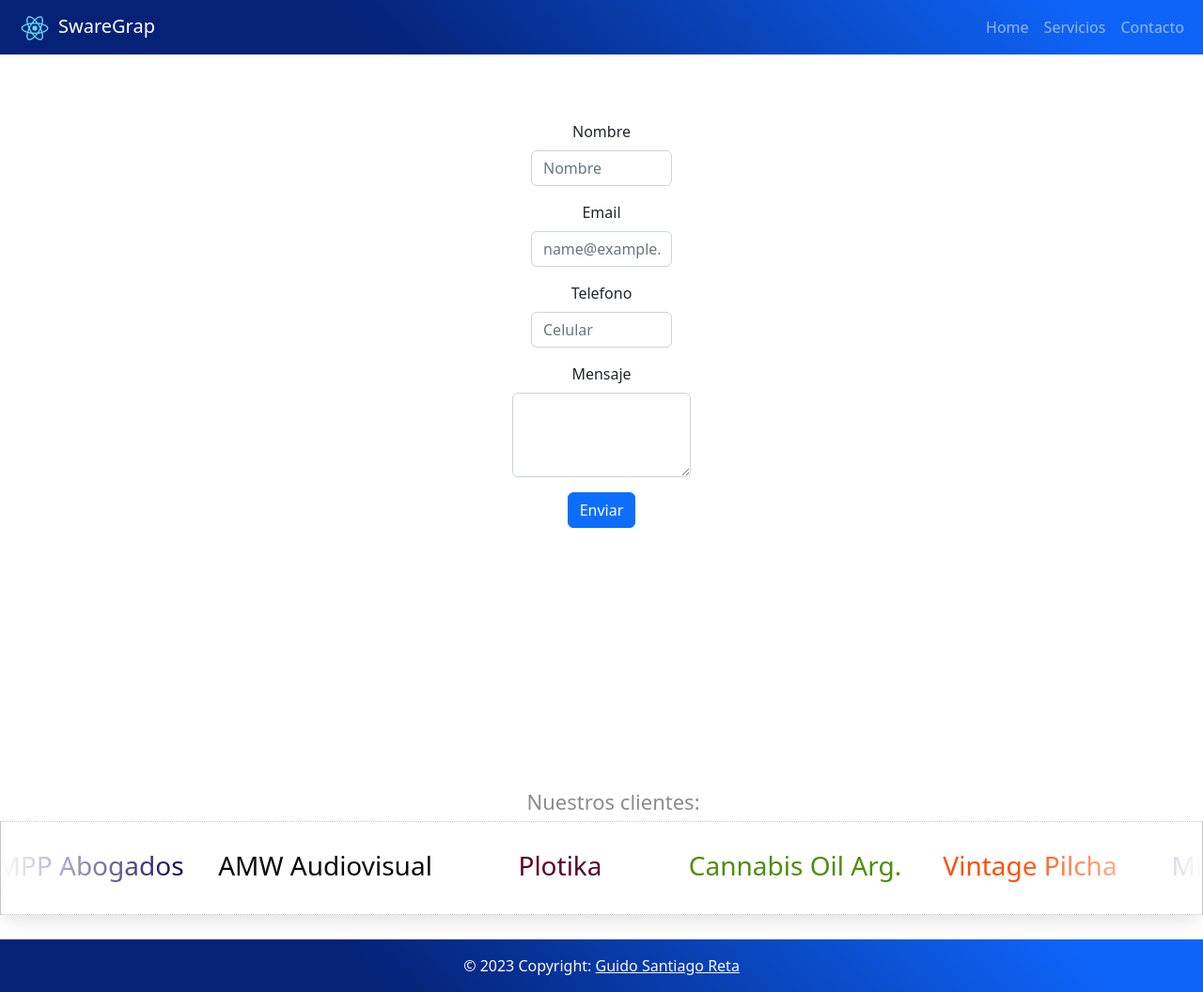
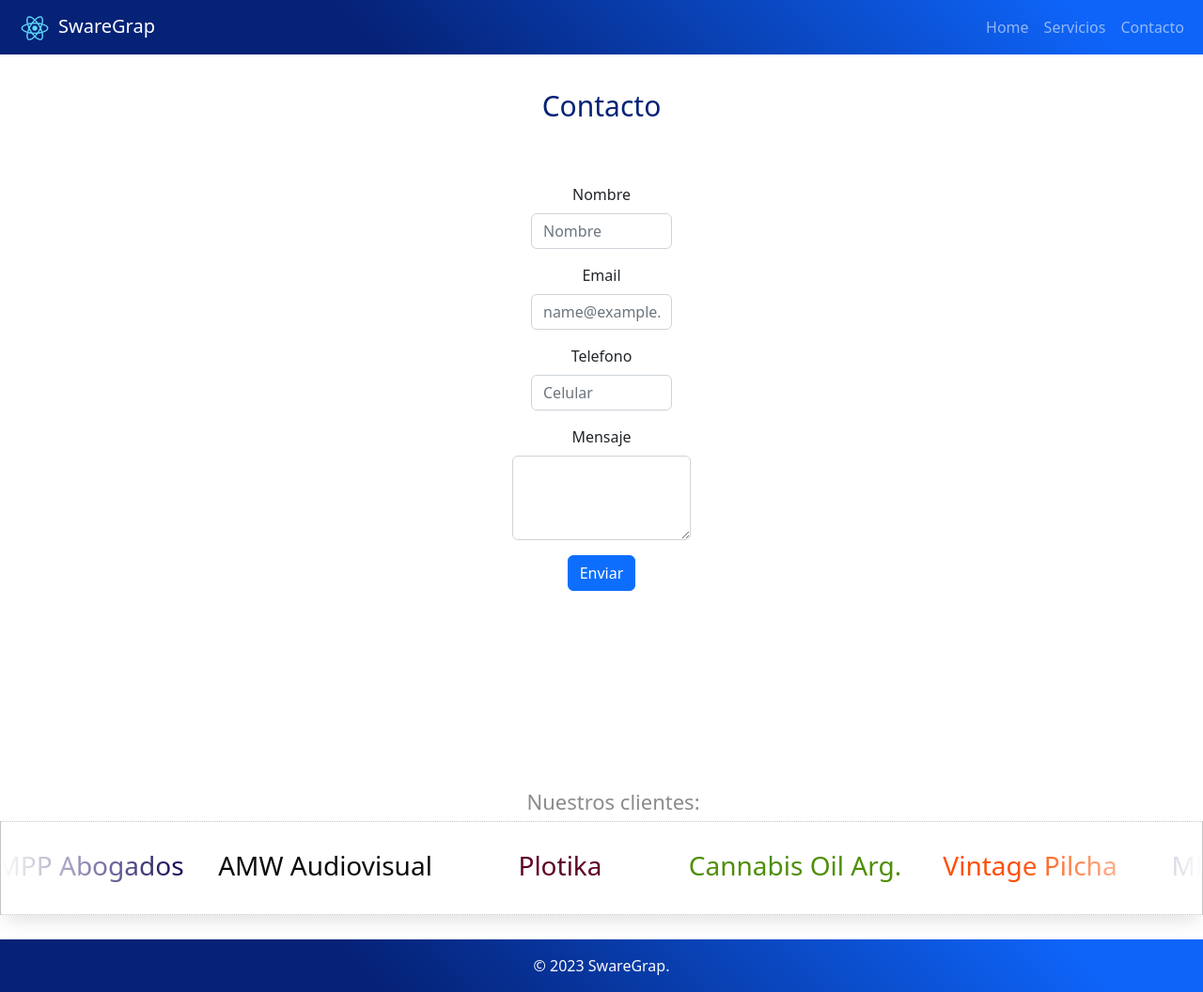
Before and after one commit to GuidoSantiagoReta/Swaregrap-reactrouterv6, a React (Create React App) app: page /contact in a window 1280 px wide. Shown: the whole page at 94% size. Built offline with nearby package versions, Linux system fonts and the light colour scheme.

Commit message:
General modifications-5

```diff
--- a/src/App.css
+++ b/src/App.css
@@ -39,7 +39,7 @@ section {
 
     height: 100vh;
     overflow: hidden;
-
+    background: #ffffff;
 
 
 }
@@ -49,6 +49,7 @@ section {
   height: 100vh;
   background-color: rgb(255, 255, 255);
 }
+
 
 /*---HOME---*/
 
@@ -67,6 +68,10 @@ section {
 .sobre-nosotros .contenido-textos {
   margin: 8rem;
   width: 48%;
+}
+
+.contenido-textos>h3{
+  color:rgb(5, 34, 119);
 }
 
 .contenido-textos h3 span .icon-code {
@@ -89,7 +94,7 @@ section {
   padding: 0px 0px 20px 15px;
   font-weight: 400;
   text-align: justify;
-  color: rgb(5, 34, 119);
+  color: rgb(0, 0, 0);
 
 }
 
@@ -237,7 +242,13 @@ section {
   margin-top: 6rem;
 
 }
-
+.title-services {
+  color: rgb(5, 34, 119);
+  font-size: 30px;
+  text-align: center;
+  margin-top: 10px;
+  margin-bottom: 50px;
+}
 
 /*END PAGE SERVICES*/
 
@@ -246,10 +257,16 @@ section {
 
 
 .container-form {
-  margin: 10%;
+  margin: 5%;
 
 }
+.contact-title{
+  color: rgb(5, 34, 119);
+  font-size: 30px;
+  text-align: center;
+  margin-top: 95px;
 
+}
 
 /*END-CONTACT- PAGE*/
 
@@ -281,7 +298,7 @@ section {
 
   /*form*/
   .container-form {
-    margin: 20%;
+    margin: 5%;
 
   }
 }
--- a/src/components/Contact.js
+++ b/src/components/Contact.jsx
@@ -34,7 +34,7 @@ const {name,email, phone, message} = form;
 
   return (
     <section className="contact-section">
-
+      <h2 className="contact-title">Contacto</h2>
       <Form onSubmit={handleSubmit} className="container-form center-block">
         <Form.Group className="mb-3 " controlId="form-name">
           <Form.Label>Nombre</Form.Label>
--- a/src/components/Footer.js
+++ b/src/components/Footer.jsx
@@ -4,13 +4,8 @@ const Footer = () => {
   return (
     <div className="bg-footer text-center text-lg-left ">
       <div className="text-center p-3 text-light">
-        &copy; {new Date().getFullYear()} Copyright:{" "}
-        <a
-          className="text-light"
-          href="https://reactportfolio-guidosantiagoreta.vercel.app/"
-        >
-         Guido Santiago Reta
-        </a>
+        &copy; {new Date().getFullYear()} {"SwareGrap."}
+
       </div>
     </div>
   );
--- a/src/components/Services.js
+++ b/src/components/Services.jsx
@@ -7,6 +7,7 @@ import server from "../images/server2.jpg";
 const Services = () => {
   return (
     <div className="container-group">
+       <h2 className="title-services">Servicios</h2>
       <CardGroup variant="separated" className="group-card g-3">
         <Card>
           <Card.Img variant="top" src={react1} />
--- a/src/layouts/NavBar.js
+++ b/src/layouts/NavBar.js
@@ -12,7 +12,7 @@ const NavBar = () => {
     <>
       <Navbar fixed="top" className="nav-bar" variant="dark" expand="md">
         <Container fluid>
-          <Navbar.Brand as={Link} to="/">
+          <Navbar.Brand as={Link} to="/home">
             <img className="image-logo" src={logoreact} height="30" alt="SwareGrap" />
             SwareGrap
           </Navbar.Brand>
```
Also changed, not shown: src/components/Home.jsx (renamed from src/components/Home.js), src/components/Slider.jsx (renamed from src/components/Slider.js).
